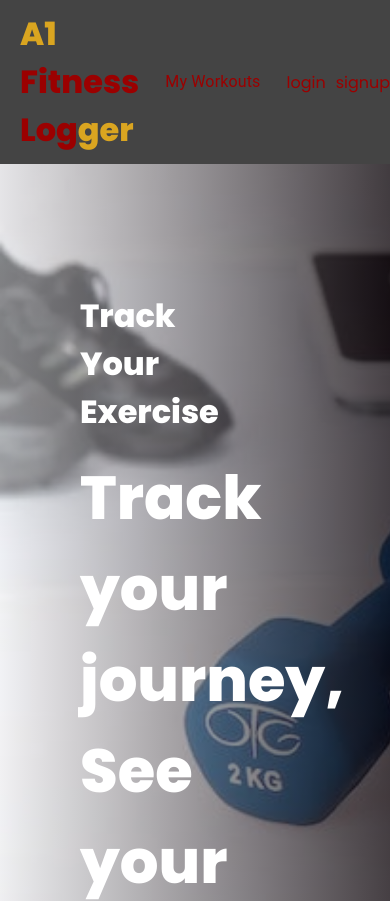
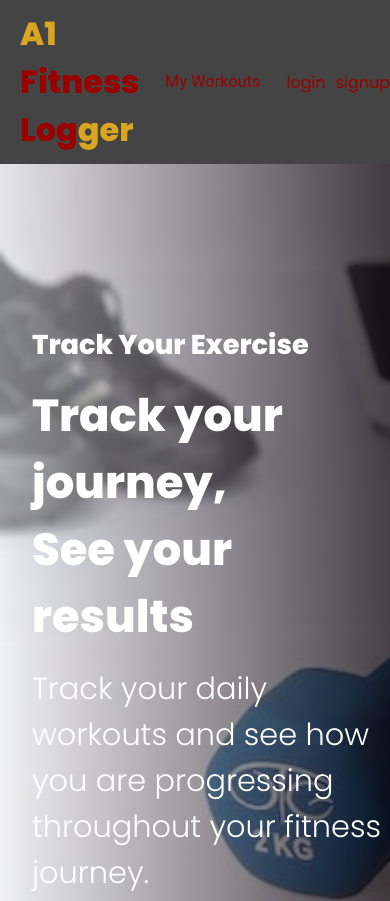
Before and after one commit to Alfredoeb9/Fitness-App-FrontEnd, a React (Create React App) app: page /welcome in a window 390 px wide. Shown: the top 901 px of the page. Built offline with nearby package versions, Linux system fonts and the light colour scheme.

Commit message:
[UI] fixed landing page mobile UI

```diff
--- a/src/pages/Welcome.css
+++ b/src/pages/Welcome.css
@@ -53,3 +53,31 @@
   text-decoration: none;
   color: #fff;
 }
+
+/* PHONE QUERIES */
+@media screen and (max-width: 425px) {
+  .welcome {
+    height: 100vh;
+  }
+
+  .welcome__container {
+    width: 100%;
+    padding-left: 2rem;
+    padding-top: 10rem;
+  }
+
+  .welcome__container > h3 {
+    font-size: 1.7rem;
+  }
+
+  .welcome__container > h1 {
+    font-size: 2.8rem;
+    padding-top: 1rem;
+  }
+
+  .welcome__container > p {
+    font-size: 1.9rem;
+    font-weight: 100;
+    padding-top: 1rem;
+  }
+}
```
Also changed, not shown: 1 other file (tests, documents, lock files or other folders).
